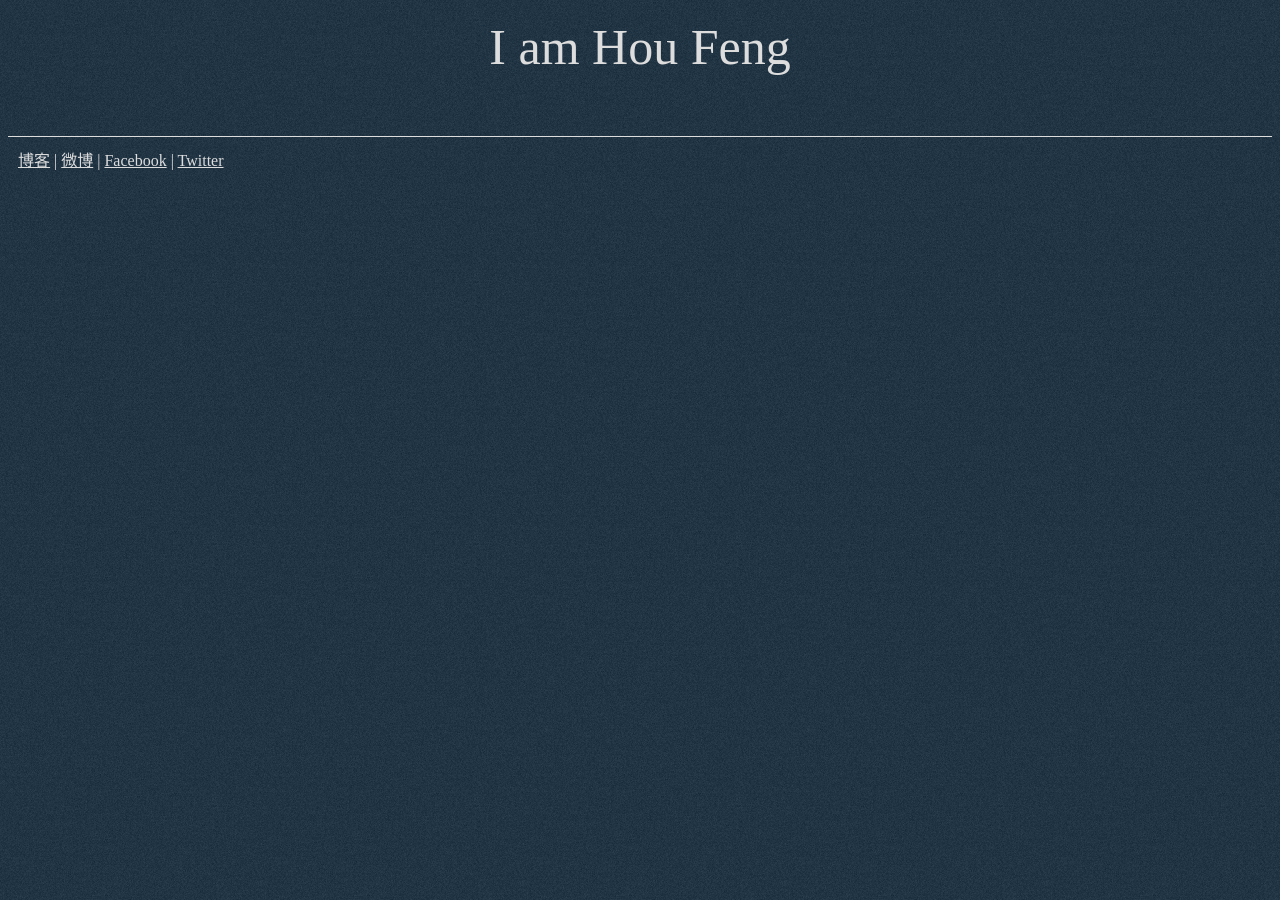
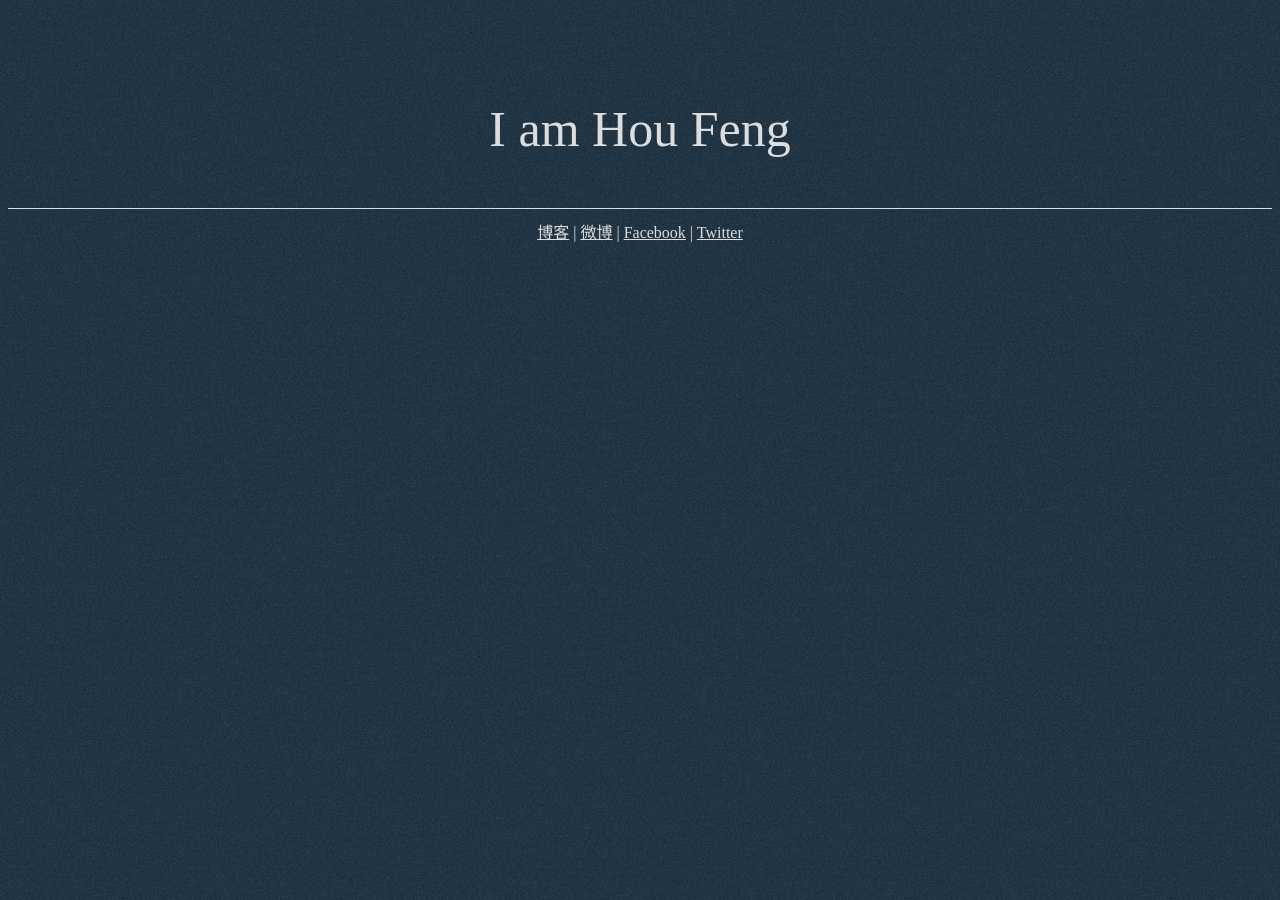
Before and after one commit to Houfeng/houfeng.github.com, a Jekyll site: the page home.html, which Jekyll copies as it is, in a window 1280 px wide. Built offline with Jekyll 4.4.1, drawn with Linux system fonts in a browser that asks for light colours; Markdown is read by kramdown in place of the engine named in the settings.

Commit message:
Updated home.html

```diff
--- a/home.html
+++ b/home.html
@@ -9,12 +9,12 @@
       }
       a{color:#ddd;}
       #i{
+        margin-top:100px;
         text-align:center;
         font-size:50px;
-        padding:10px;
       }
       #link{
-        text-aling:center;
+        text-align:center;
         padding:10px;
         border-top:solid 1px #ddd;
       }
```
